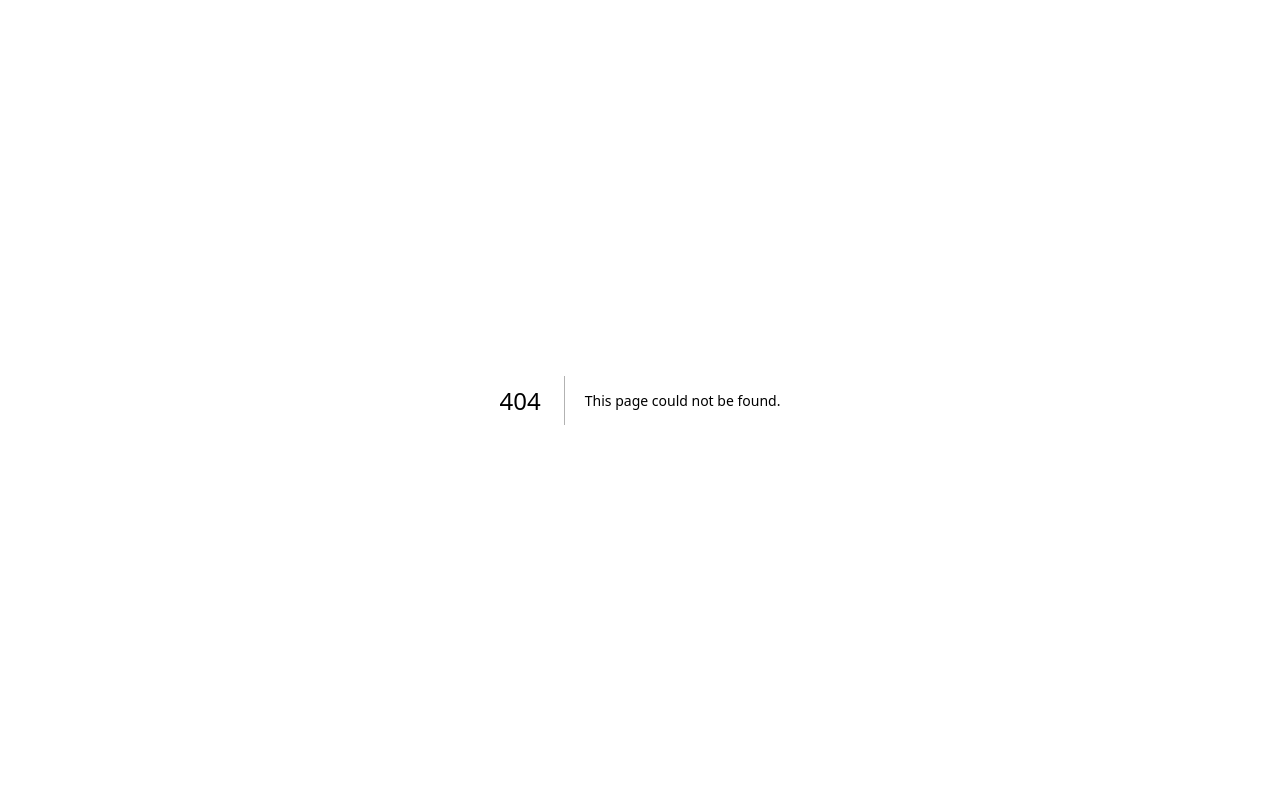
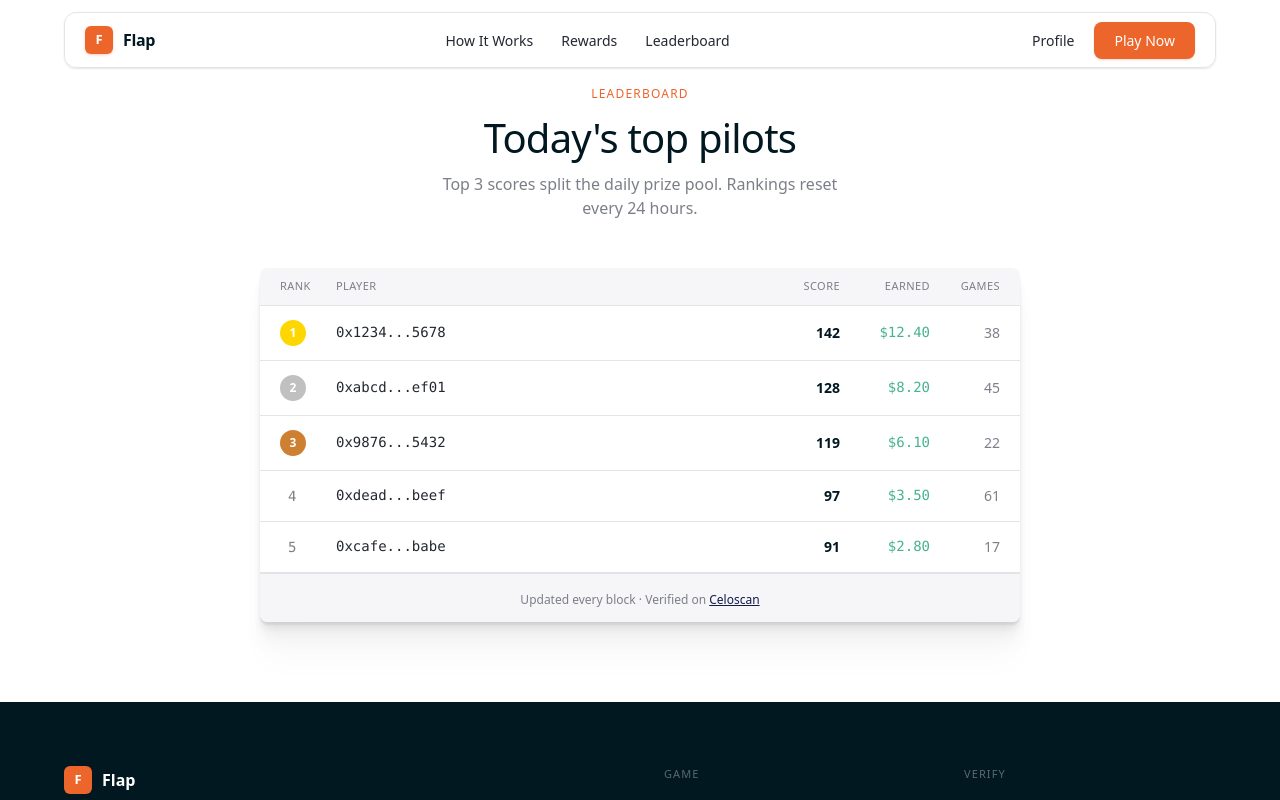
Before and after one commit to winsznx/flap, a Next.js app: page /leaderboard in a window 1280 px wide. Before the commit this address had no page. Shown: the top 800 px of the page. Built offline with nearby package versions, Linux system fonts and the light colour scheme.

Commit message:
/leaderboard standalone view: full ranks + filter chips

```diff
--- /dev/null
+++ b/src/app/leaderboard/page.tsx
@@ -0,0 +1,20 @@
+import { Header } from "@/components/Header";
+import { Footer } from "@/components/Footer";
+import { Leaderboard } from "@/components/Leaderboard";
+
+export const metadata = {
+  title: "Leaderboard — Flap",
+  description: "Today's top pilots on Flap. See who's leading the daily prize pool.",
+};
+
+export default function LeaderboardPage() {
+  return (
+    <main className="min-h-screen bg-ghost-white">
+      <Header />
+      <div className="pt-20">
+        <Leaderboard />
+      </div>
+      <Footer />
+    </main>
+  );
+}
```
